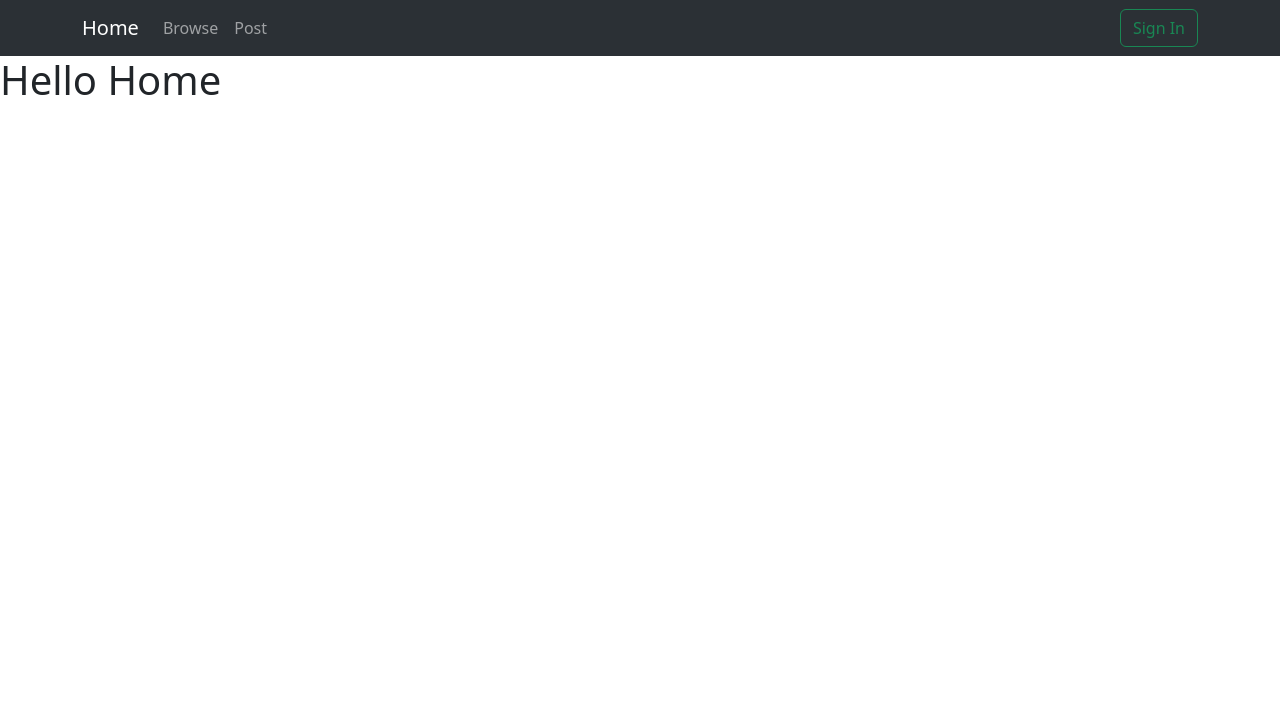
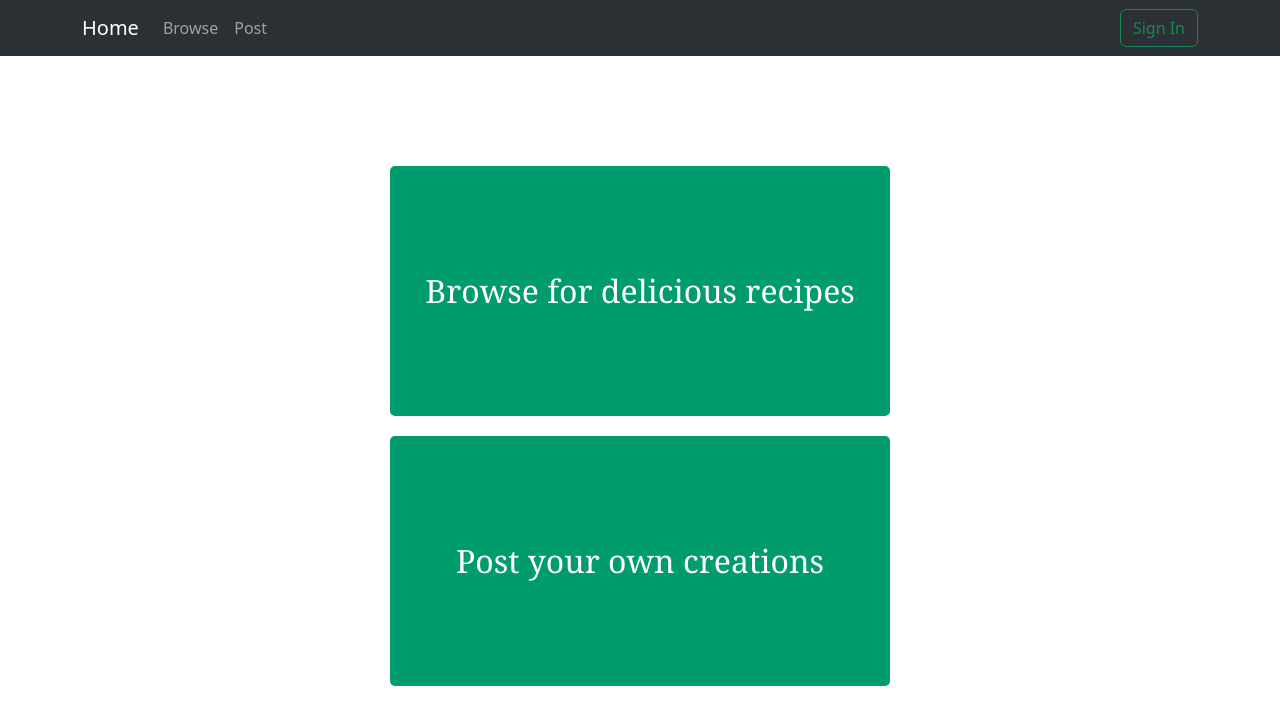
Before and after one commit to WilsonSong1/DataRepRecipeBrowser, a React (Create React App) app in the folder DataRepProject/: page / in a window 1280 px wide. Shown: the top 724 px of the page. Built offline with nearby package versions, Linux system fonts and the light colour scheme.

Commit message:
css files added

```diff
--- a/DataRepProject/src/components/Browse.js
+++ b/DataRepProject/src/components/Browse.js
@@ -24,7 +24,6 @@ const Read = () => {
 
   return (
     <div>
-      <h3>Hello from read component!</h3>
       <Recipes myRecipes={recipes} ReloadData={ReloadData} />
     </div>
   );
--- a/DataRepProject/src/components/EditRecipe.js
+++ b/DataRepProject/src/components/EditRecipe.js
@@ -44,7 +44,6 @@ const Edit = () => {
 
     return (
         <div>
-            <h3>Hello from edit component!</h3>
             <form onSubmit={handleSubmit}>
                 <div className="form-group">
                     <label>Edit Recipe Picture: </label>
@@ -63,7 +62,7 @@ const Edit = () => {
                     />
                 </div>
                 <div className="form-group">
-                    <label>Edit Recipe Time: </label>
+                    <label>Edit Recipe time to make: </label>
                     <input type="text"
                         className="form-control"
                         value={time}
--- /dev/null
+++ b/DataRepProject/src/components/Home.css
@@ -0,0 +1,30 @@
+body {
+    font-family: Georgia, Serif;
+    margin: 0;
+    padding: 0;
+    box-sizing: border-box;
+  }
+
+  .page-container {
+    text-align: center;
+    margin-top: 100px;
+
+  }
+
+  .page-container button {
+    font-family: Georgia, Serif;
+    background-color: #009c6d;
+    color: #fff;
+    border: none;
+    padding: 10px 20px;
+    margin: 10px;
+    border-radius: 5px;
+    cursor: pointer;
+    font-size: 2rem;
+    width:500px;
+    height:250px;
+  }
+
+  .page-container button:hover {
+    background-color: #008a61;
+  }
--- a/DataRepProject/src/components/Home.js
+++ b/DataRepProject/src/components/Home.js
@@ -1,8 +1,25 @@
+import React from 'react';
+import { useNavigate } from 'react-router-dom';
+import './Home.css';
+
 const Home = () =>{
 
+    const navigate = useNavigate();
+
     return(
-        <h1>Hello Home</h1>
+        <div className="page-container">
+            <div>
+                <button type="button" onClick={()=>navigate('/browse')} id="Browse">Browse for delicious recipes</button>
+            </div>
+            <div>
+                <button type="button" onClick={()=>navigate('/post')} id="Post">Post your own creations</button>
+            </div>
+        </div>
     );
+
+    function pageBrowse(){
+
+    }
 
 }
 export default Home;
--- a/DataRepProject/src/components/Post.js
+++ b/DataRepProject/src/components/Post.js
@@ -40,7 +40,7 @@ const Create = () => {
                     />
                 </div>
                 <div className="form-group">
-                    <label>Add Recipe Time: </label>
+                    <label>Add Recipe time to make: </label>
                     <input type="text"
                         className="form-control"
                         value={time}
```
Also changed, not shown: DataRepProject/src/components/Browse.css (added), DataRepProject/src/components/NavigationBar.css (added), DataRepProject/src/components/Post.css (added).
